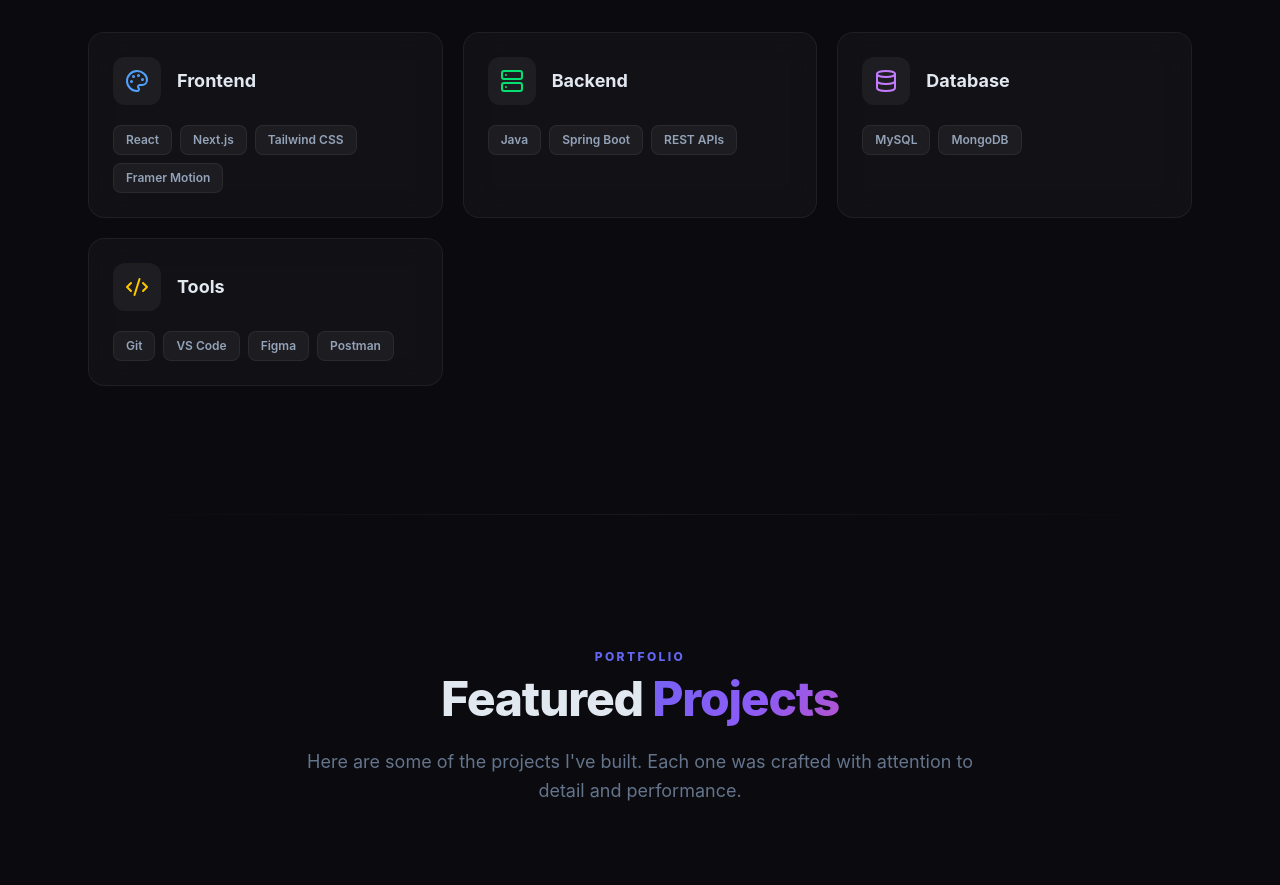
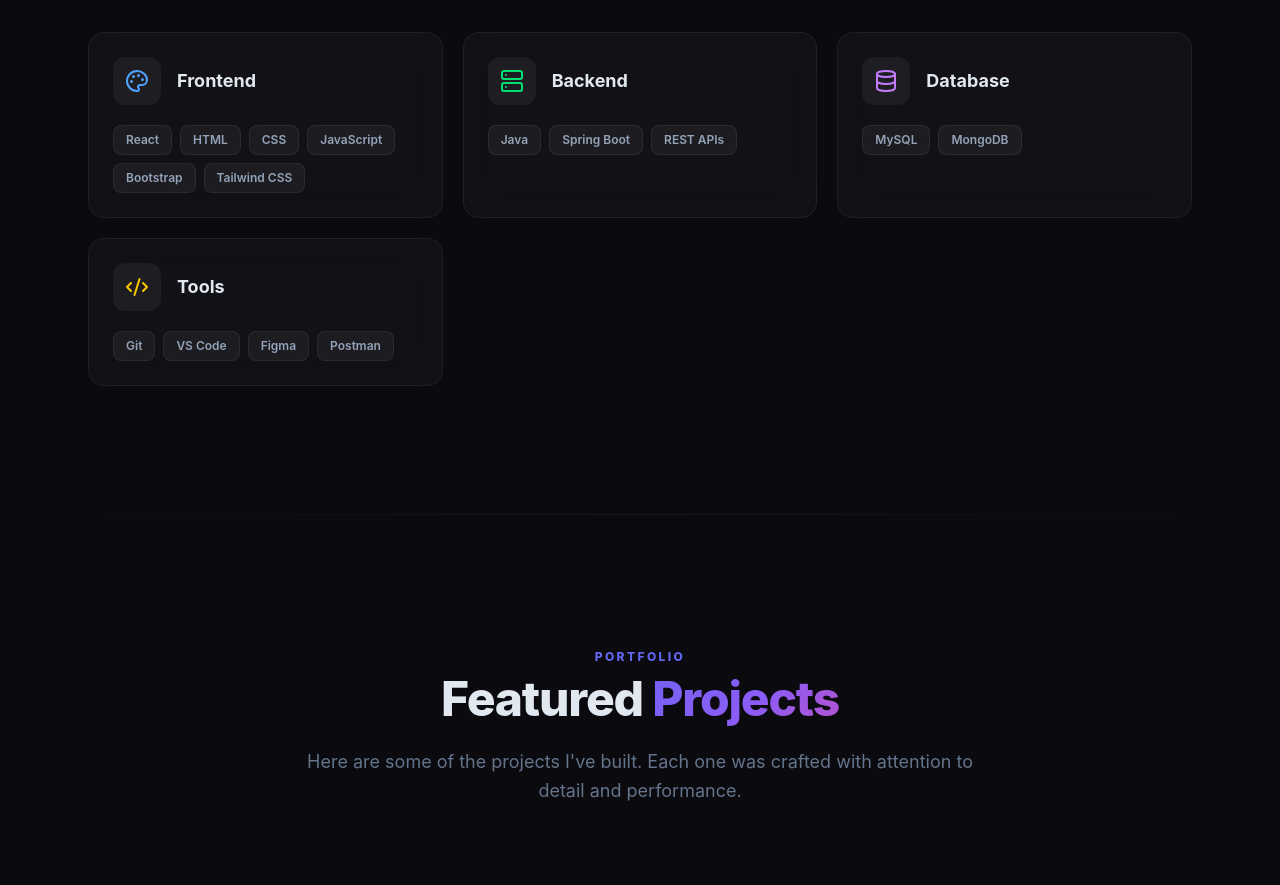
Before and after one commit to viignesh14/Portfolio, a React app in the folder frontend/: page / in a window 1280 px wide. Shown: the part 1140-2025 px from the top of the page. Built offline with nearby package versions, Linux system fonts and the light colour scheme; grey boxes are pictures that could not be loaded; the HTML template or start-up script is replaced by a standard one.

Commit message:
Refine Frontend skills: removed Next.js, Framer Motion; added HTML, CSS, JavaScript, Bootstrap

```diff
--- a/frontend/src/components/About.jsx
+++ b/frontend/src/components/About.jsx
@@ -3,7 +3,7 @@
 import { Code2, Database, Server, Palette } from 'lucide-react';
 
 const skills = [
-  { name: 'Frontend', icon: <Palette size={24} />, color: 'text-blue-400', items: ['React', 'Next.js', 'Tailwind CSS', 'Framer Motion'] },
+  { name: 'Frontend', icon: <Palette size={24} />, color: 'text-blue-400', items: ['React', 'HTML', 'CSS', 'JavaScript', 'Bootstrap', 'Tailwind CSS'] },
   { name: 'Backend', icon: <Server size={24} />, color: 'text-green-400', items: ['Java', 'Spring Boot', 'REST APIs'] },
   { name: 'Database', icon: <Database size={24} />, color: 'text-purple-400', items: ['MySQL', 'MongoDB'] },
 
```
